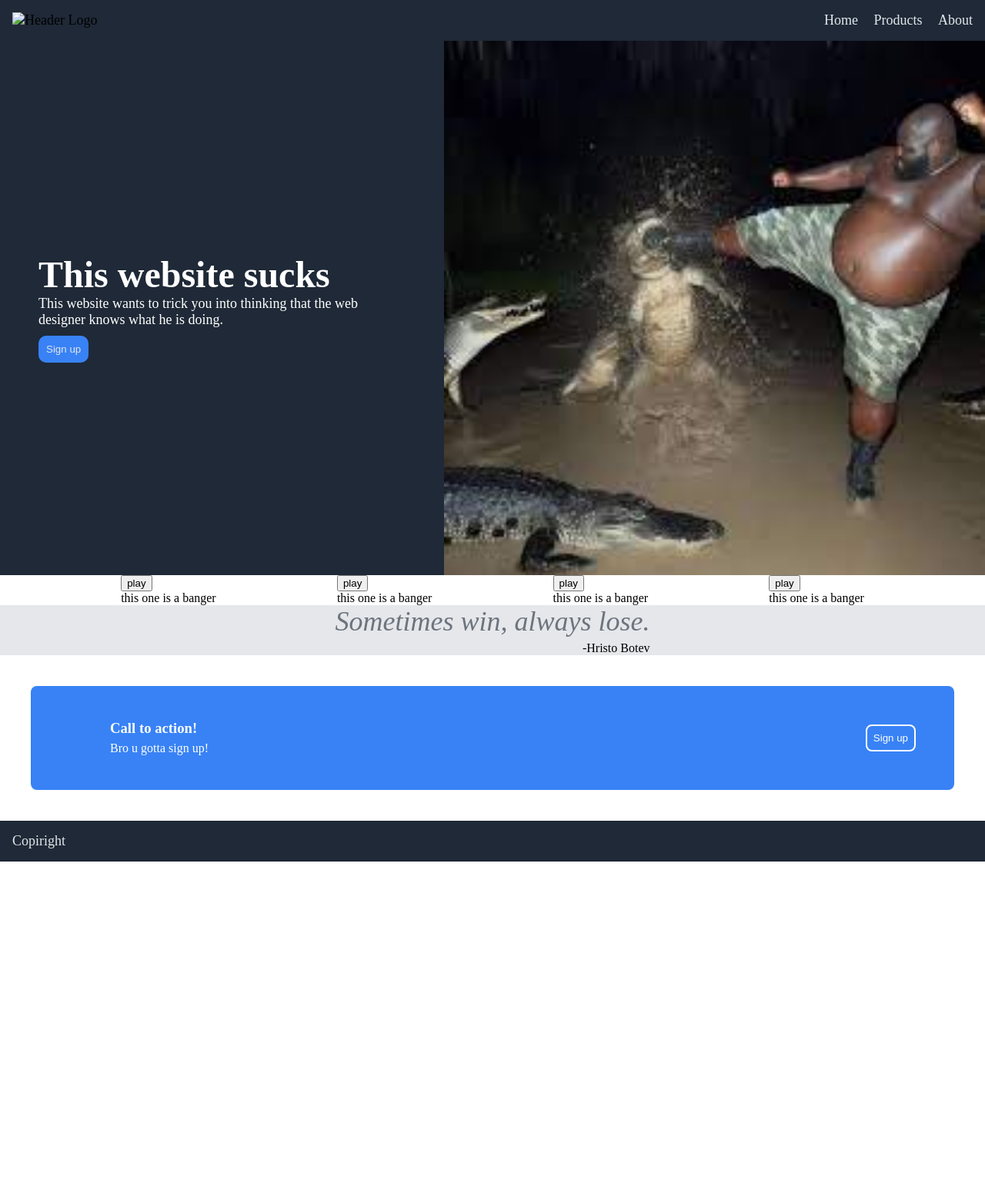
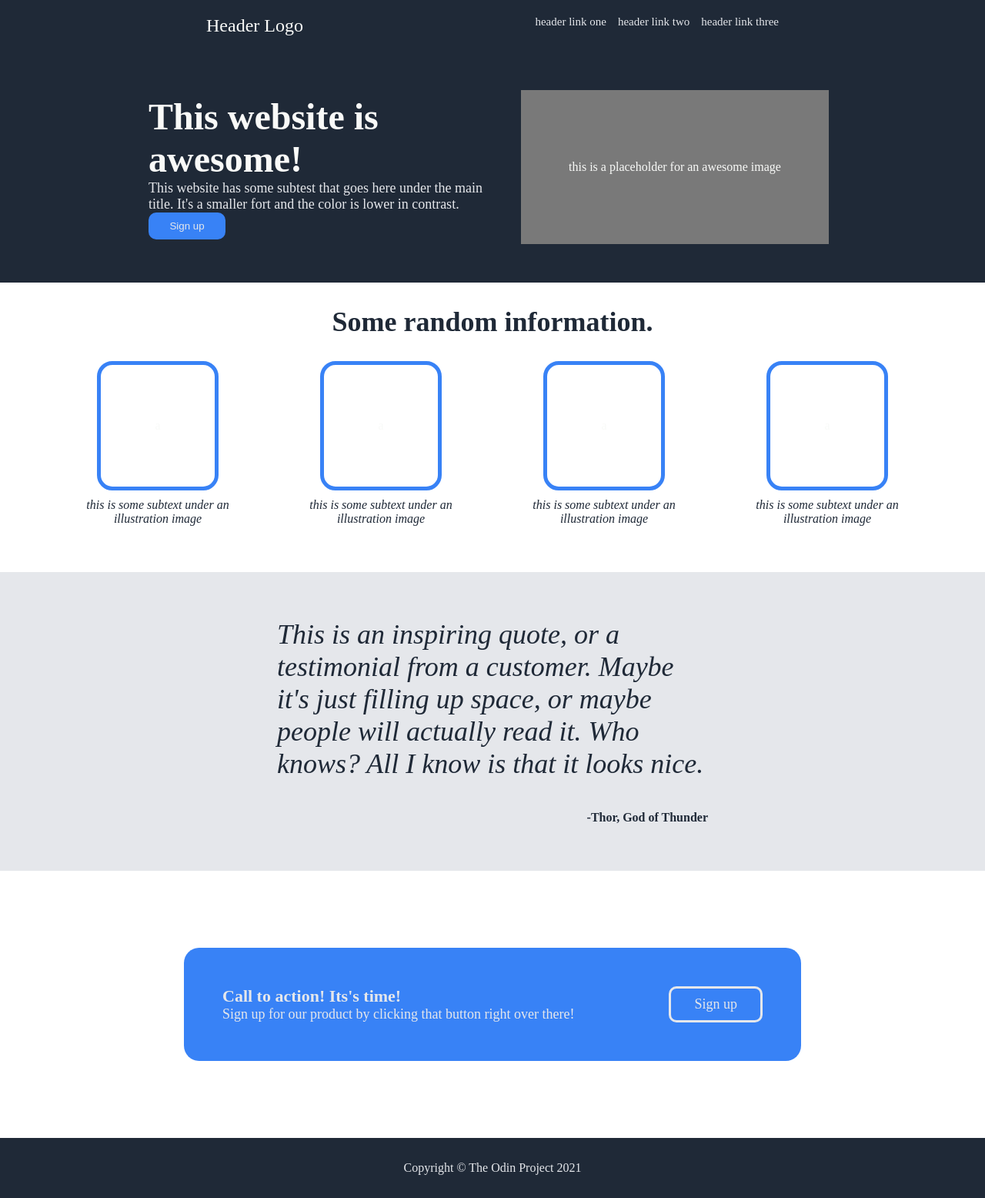
Before and after one commit to BVasilev727/Project-Landing-Page, a plain HTML site: page index.html in a window 1280 px wide. Shown: the whole page at 77% size. Before the commit the page ends 1119 px from the top, so only its background shows below. Drawn offline with Linux system fonts and the light colour scheme.

Commit message:
Fixed styling of Landing Page
Aligned everything and removed images

```diff
--- a/index.html
+++ b/index.html
@@ -8,87 +8,66 @@
 </head>
 <body>
     <div class="header">
-    <img src="" alt="Header Logo" class="header-logo">
-    <div class="header-links">
-        <a href="index.html">Home</a>
-        <a href="index.html">Products</a>
-        <a href="index.html">About</a>
+    <div class="header-div">
+        <div class="logo">Header Logo</div>
+        <div class="header-menu">
+            <div>header link one</div>
+            <div>header link two</div>
+            <div>header link three</div>
+        </div>
     </div>
     </div>
-    <div class="landing">
-
-    <div class="landing-info">
-        <div class="landing-heading">
-            This website sucks
+    <div class="hero-div">
+        <div class="hero-left">
+            <div class="hero-title">This website is awesome!</div>
+            <div class="hero-text">This website has some subtest that goes here under the main title. It's a smaller fort and the color is lower in contrast.</div>
+            <button class="hero-button">Sign up</button>
         </div>
-        <div class="landing-text">
-            This website wants to trick you into thinking that the web designer knows what he is doing.
+        <div class="hero-right">
+            this is a placeholder for an awesome image
         </div>
-        <button class="landing-button">Sign up</button>
     </div>
 
-    <img src="images/landing-img.jpeg" alt="a pic" class="landing-img">
+    <div class="info">
+        <div class="info-text">Some random information.</div>
+        <div class="info-boxes">
+            <div class="info-box">
+                <div class="box-image">a</div>
+                <div class="box-text">this is some subtext under an illustration image</div>
+            </div>
+            <div class="info-box">
+                <div class="box-image">a</div>
+                <div class="box-text">this is some subtext under an illustration image</div>
+            </div>
+            <div class="info-box">
+                <div class="box-image">a</div>
+                <div class="box-text">this is some subtext under an illustration image</div>
+            </div><div class="info-box">
+                <div class="box-image">a</div>
+                <div class="box-text">this is some subtext under an illustration image</div>
+            </div>
+        </div>
+        </div>
+    </div>
 
+    <div class="quote-div">
+        <div class="quote">
+            <div class="quote-text">This is an inspiring quote, or a testimonial from a customer. Maybe it's just filling up space, or maybe people will actually read it. Who knows? All I know is that it looks nice.</div>
+            <div class="quote-author">-Thor, God of Thunder</div>
+        </div>
     </div>
 
 
-    <div class="tracks">
-        <!--za posle -->
-        <!--<iframe style="border-radius:12px" src="https://open.spotify.com/embed/track/2fDByLUAC1YsxbhgHGBqdg?utm_source=generator&theme=0" width="100%" height="352" frameBorder="0" allowfullscreen="" allow="autoplay; clipboard-write; encrypted-media; fullscreen; picture-in-picture" loading="lazy"></iframe>
-        -->
-        <div class="track-1">
-            <button>play</button>
-            <div class="track-desc">this one is a banger</div>
-
+    <div class="call-div">
+        <div class="call">
+        <div class="call-text">
+            <div class="call-heading">Call to action! Its's time!</div>
+            <div class="call-subtext">Sign up for our product by clicking that button right over there!</div>
         </div>
-
-
-        <div class="track-2">
-
-            <button>play</button>
-            <div class="track-desc">this one is a banger</div>
-
-        </div>
-
-        <div class="track-3">
-
-            <button>play</button>
-            <div class="track-desc">this one is a banger</div>
-
-        </div>
-
-        <div class="track-4">
-
-            <button>play</button>
-            <div class="track-desc">this one is a banger</div>
-
-        </div>
-
-
-    </div>
-
-
-
-
-    <div class="quote-div">
-        <div class="quote-content">
-        <div class="quote">
-        Sometimes win, always lose.
-        </div>
-        <div class="author">-Hristo Botev</div>
-    </div>
-    </div>
-    <div class="sign-up">
-            <div class="sign-text">
-                <h3 class="insentive-title">Call to action!</h3>
-                <p class="insentive">Bro u gotta sign up!</p>
-            </div>
-        <button class="sign-button">Sign up</button>
+        <div class="call-button">Sign up</div>
         </div>
     </div>
 
-    <div class="footer">
-        Copiright
-    </div>
+    <div class="footer">Copyright &copy; The Odin Project 2021</div>
 </body>
 </html>
--- a/style.css
+++ b/style.css
@@ -6,123 +6,188 @@ body{
     justify-content: space-between;
 }
 
-.header,
-.footer{
+/* header */
+.header{
     display: flex;
+    font-size: 24px;
+    justify-content: center;
     background-color: #1F2937;
+    color: #F9FAF8;
+    padding: 20px;
+}
+.header-div{
+    width: 60%;
+    display: flex;
     justify-content: space-between;
-    padding:16px;
-    font-size: 18px;
+}
+.header-menu{
+    display: flex;
+    justify-content: space-around;
+    font-size: 15px;
+    color: #E5E7EB;
+    gap: 15px;
+}
+.header-logo{
+    font-size: 20px;
+    font-weight: bold;
 }
 
-a{
-    text-decoration: none;
-    color: #E2E7EB;
-    margin-left: 16px;
+/* hero */
+.hero-div{
+    padding:20px;
+    display: flex;
+    justify-content: center;
+    align-items: center;
+    background-color: #1F2937;
+}
+.hero{
+    width: 70%;
+    display: flex;
+    align-items: center;
+    padding: 20px;
+    justify-content: space-around;
+}
+.hero-left{
+    margin: 20px;
+    display: flex;
+    width: 35%;
+    flex-direction: column;
+    justify-content: space-around;
+}
+.hero-title{
+    font-size: 48px;
+    color: #F9FAF8;
+    font-weight: 900;
+}
+.hero-text{
+    font-size: 18px;
+    color: #E5E7EB;
+    align-items: flex-start;
+}
+.hero-button{
+    background-color: #3882F6;
+    color: #E5E7EB;
+    border-radius: 10px;
+    border-style: none;
+    padding:10px;
+    flex: 1 1 auto;
+    width: 100px;
+
 }
 
-.header-links{
-    font-size: 18px;
+.hero-right{
+    background-color: rgb(121, 121, 121);
+    color: #F9FAF8;
+    height: 200px;
+    width:400px;
+    margin: 30px;
+    display: flex;
+    align-items: center;
+    justify-content: center;
 }
-.footer{
-    color:#E2E7EB;
+
+/* info */
+.info-text{
+    font-size: 36px;
+    color: #1F2937;
+    font-weight: 900;
+}
+.info{
+    padding: 30px;
+    display: flex;
+    flex-direction: column;
     align-items: center;
 }
+.info-boxes{
+    display: flex;
+    justify-content: space-evenly;
+    margin:30px;
+}
+.info-box{
+    display: flex;
+    flex-direction: column;
+    align-items: center;
+    justify-content: center;
 
-.landing{
+}
+.box-image{
+    color:#F9FAF8;
+    border-radius: 20px;
+    border-style: solid;
+    border-color: #3882F6;
+    border-width: 5px;
+    padding: 70px;
+}
+.box-text{
+    margin-top: 10px;
+    align-self: center;
+    width: 70%;
+    flex: auto;
+    text-align: center;
+    color: #1F2937;
+    font-style: italic;
+}
+/* quote */
+.quote-div{
     display: flex;
-    background-color: #1F2937;
-    color: white;
+    background-color: #E5E7EB;
+    align-items: center;
+    justify-content: center;
+    padding: 40px;
+}
+.quote{
+    width: 50%;
+    display: flex;
+    flex-direction: column;
+}
+.quote-text{
+    font-size: 36px;
+    color: #1F2937;
+    padding: 20px;
+    font-style: italic;
+}
+.quote-author{
+    align-self: flex-end;
+    color: #1F2937;
+    font-weight: bold;
+    padding: 20px;
+}
+/* call to action */
+.call-div{
+    margin: 100px;
+    display: flex;
+    align-items: center;
+    justify-content: center;
+}
+.call{
+    background-color: #3882F6;
+    width: 65%;
+    padding: 50px;
+    border-radius: 20px;
+    color: #E5E7EB;
+    display: flex;
     justify-content: space-between;
     align-items: center;
 }
-.landing-info{
-    flex: 1;
-    width: 400px;
-    padding:50px;
+.call-heading{
+    font-weight: bold;
+    font-size: 22px;
 }
-.landing-heading{
-    font-weight: bold;
-    font-size: 48px;
-}
-.landing-text{
+.call-subtext{
     font-size: 18px;
 }
-.landing-button{
-    background-color: #3882f6;
-    border:0;
-    color: #E2E7EB;
-    margin-top: 10px;
-    padding: 10px;
+.call-button{
+    font-size: 18px;
+    border-style: solid;
+    border-color: #E5E7EB;
+    padding: 10px 30px 10px 30px;
     border-radius: 10px;
-
-}
-.landing-img{
-    flex: 1 1 auto;
 }
 
-.quote-div{
-    background-color: #E5E7EB;
-    display:flex;
-    flex-direction: column;
-    align-items: center;
+/* footer */
+.footer{
+    background-color: #1F2937;
+    text-align: center;
+    color: #E5E7EB;
+    padding: 30px;
 }
-.quote-content{
-    display: flex;
-    flex-direction: column;
-}
-.quote{
-    font-size: 36px;
-    color: #1F2937;
-    opacity: 60%;
-    font-style: italic;
-}
-
-.sign-up
-{
-    display: flex;
-    justify-content: space-between;
-    background-color: #3882f6;
-    padding: 20px;
-    margin: 40px;
-    border-radius: 8px;
-
-}
-.sign-button{
-    flex: 0 1 auto;
-    background-color: transparent;
-    color:white;
-    border-color: white;
-    border-style: solid;
-    border-radius: 8px;
-    margin: 30px;
-    padding: 8px;
-}
-.sign-text{
-    color: white;
-    margin:0;
-    margin-left: 80px;
-    padding:0px;
-    flex: 1 1 auto;
-    display: flex;
-    flex-direction: column;
-    justify-content: center;
-
-}
-.insentive,
-.insentive-title{
-    margin:3px;
-}
-.tracks{
-    display: flex;
-    justify-content: space-evenly;
-}
-.track-desc{
-    font-size: 16px;
-}
-
-
-.author{
-    margin-top: 5px;
-    align-self: flex-end;
-}
```
